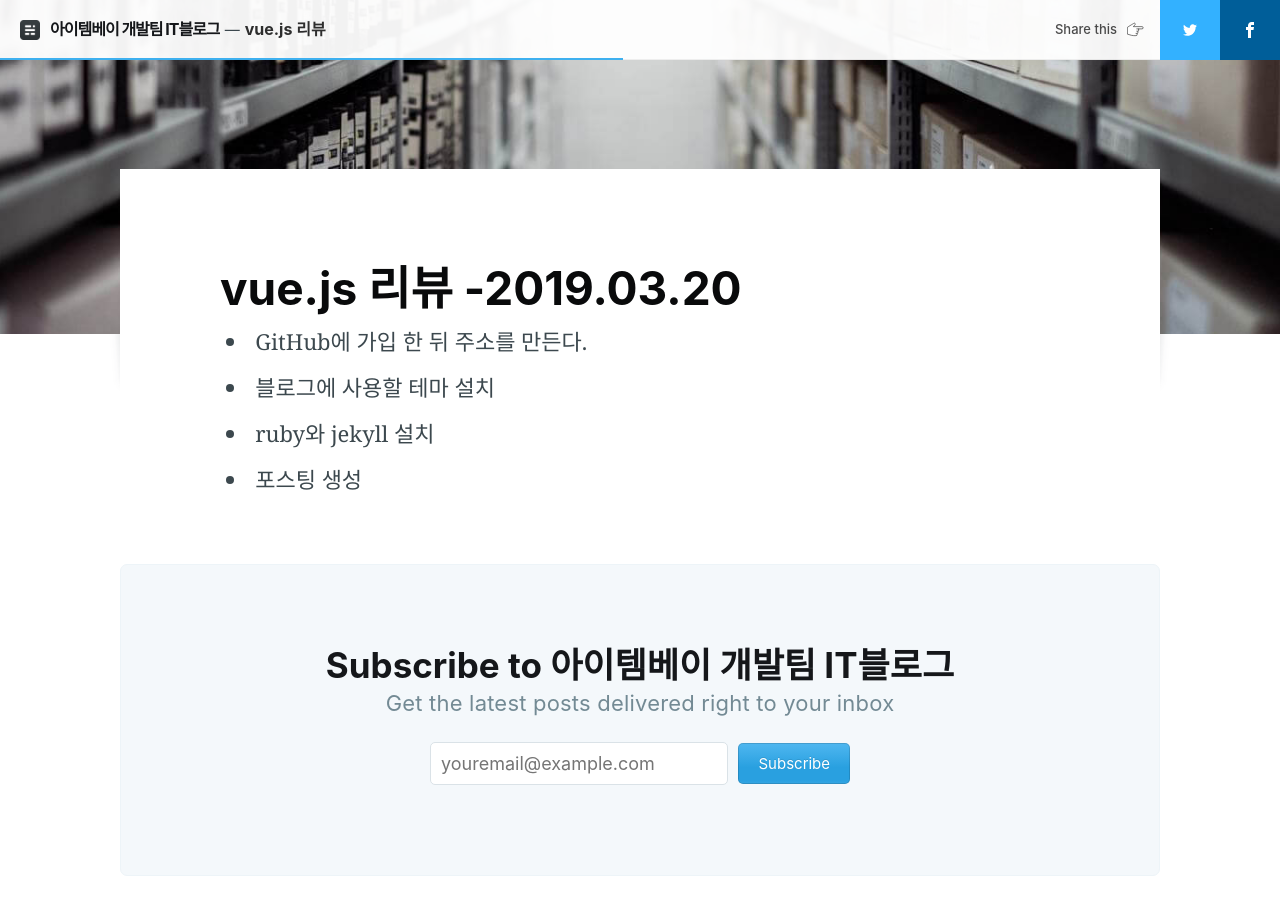
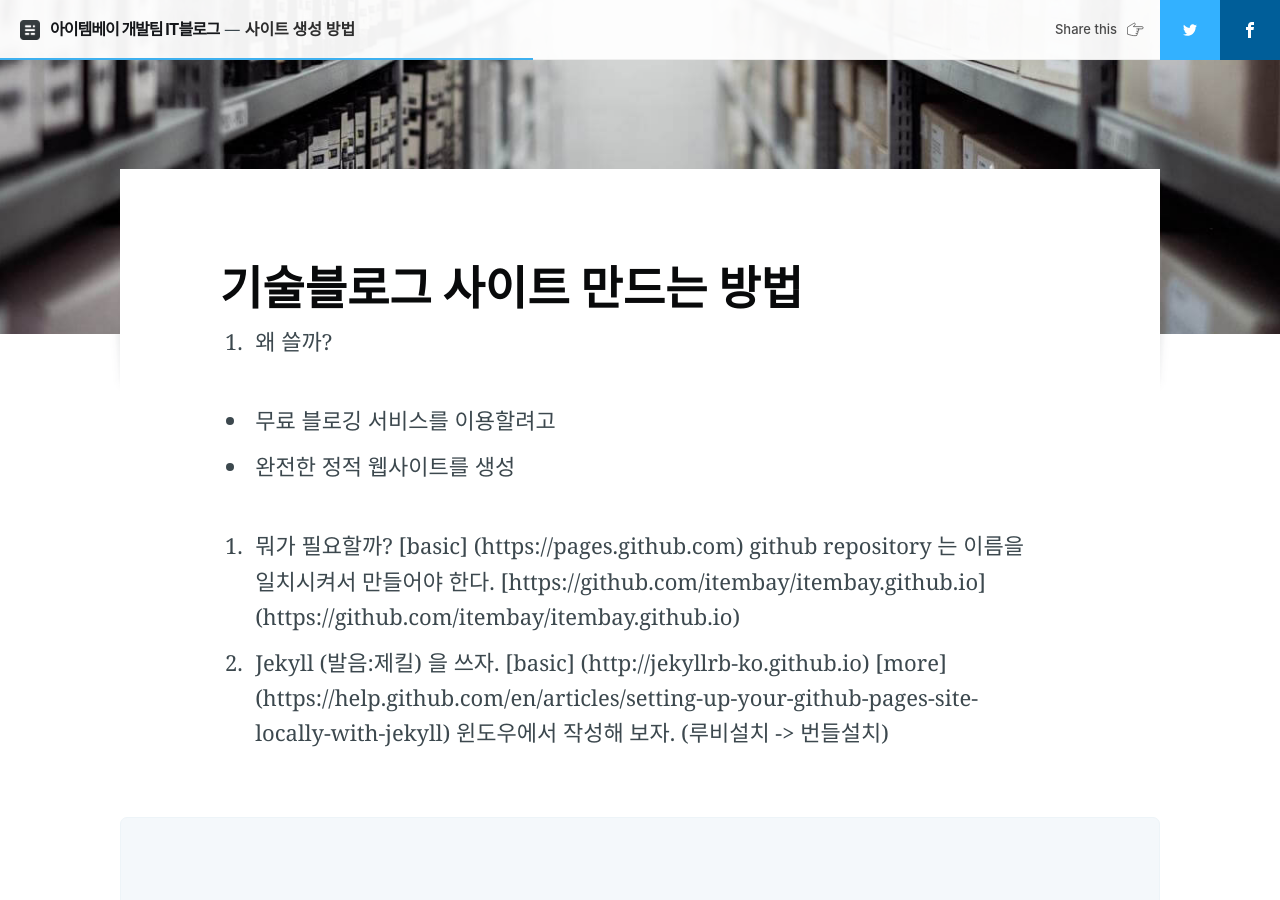
Before and after one commit to itembay/itembay.github.io, a Jekyll site: the page built from _posts/2019-03-20-vue.md, in a window 1280 px wide and 900 px high, scrolled down 728 px. Built offline with Jekyll 4.4.1, drawn with Linux system fonts in a browser that asks for light colours; nearby versions of some CDN libraries; comment, search, counter and statistics services are not loaded.

Commit message:
내용 수정

```diff
--- a/_posts/2019-03-20-vue.md
+++ b/_posts/2019-03-20-vue.md
@@ -3,7 +3,7 @@
 current: post
 cover:  assets/images/tags.jpg
 navigation: True
-title: vue.js 리뷰
+title: 사이트 생성 방법
 comments : true
 date: 2019-03-20
 tags: [ITEMBAY IT BLOG]
@@ -11,11 +11,23 @@
 subclass: 'post tag-getting-started'
 ---
 
-<h1>vue.js 리뷰 -2019.03.20</h1>
+<h1>기술블로그 사이트 만드는 방법</h1>
 
+
+1. 왜 쓸까?
 <ul>
-<li>GitHub에 가입 한 뒤 주소를 만든다.</li>
-<li>블로그에 사용할 테마 설치 </li>
-<li>ruby와 jekyll 설치 </li>
-<li>포스팅 생성 </li>
+  <li>무료 블로깅 서비스를 이용할려고</li>
+  <li>완전한 정적 웹사이트를 생성</li>
 </ul>
+
+
+2. 뭐가 필요할까?
+ [basic] (https://pages.github.com)
+ github repository 는 이름을 일치시켜서 만들어야 한다.
+ [https://github.com/itembay/itembay.github.io] (https://github.com/itembay/itembay.github.io)
+
+
+3. Jekyll (발음:제킬) 을 쓰자.
+ [basic] (http://jekyllrb-ko.github.io)
+ [more] (https://help.github.com/en/articles/setting-up-your-github-pages-site-locally-with-jekyll)
+   윈도우에서 작성해 보자. (루비설치 -> 번들설치)
```
